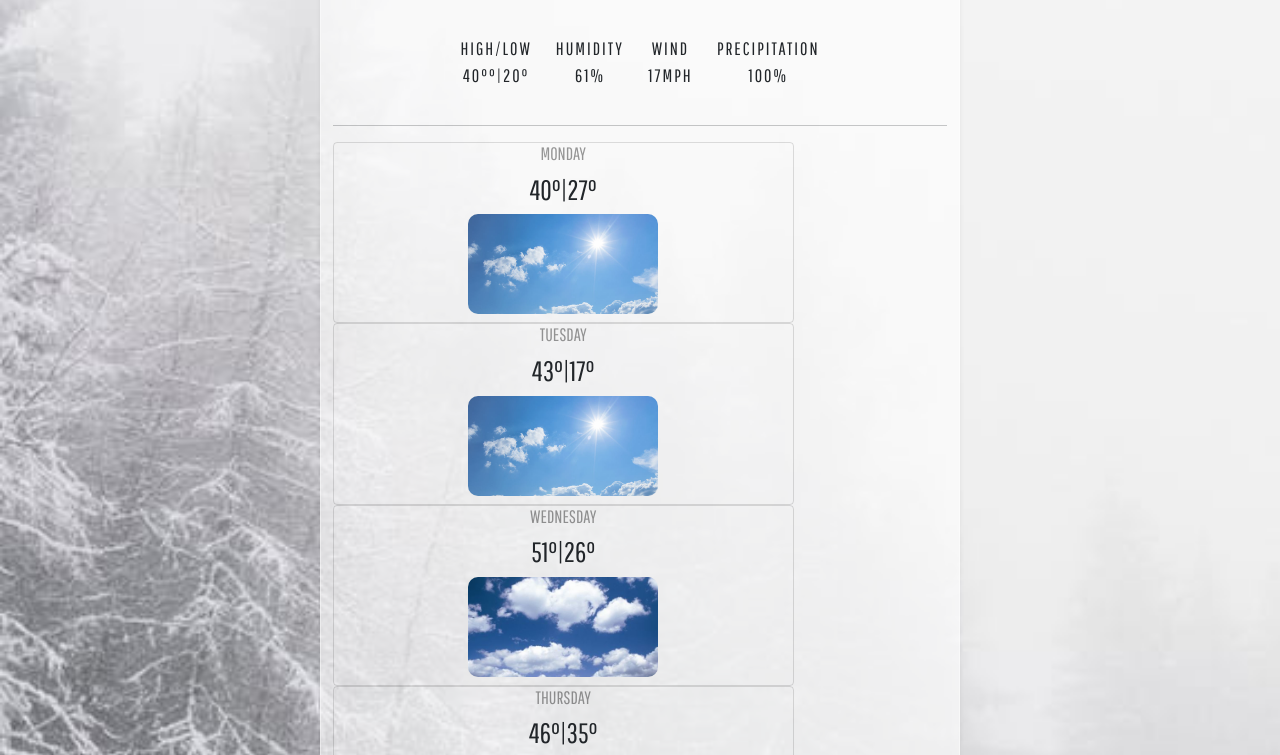
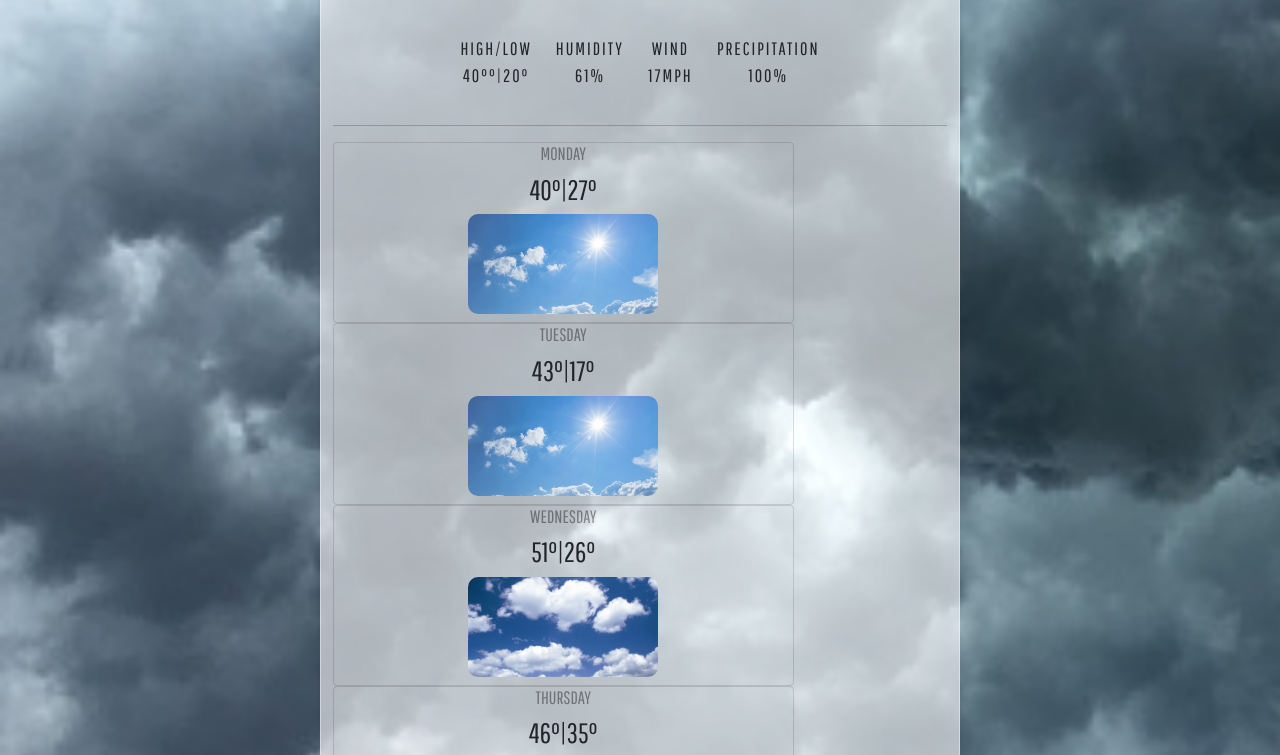
Before and after one commit to SamanthaJChisum/Weather-App-Current, a plain HTML site: page index.html in a window 1280 px wide. Shown: the part 240-995 px from the top of the page. Drawn offline with nearby package versions, Linux system fonts and the light colour scheme; no server answers.

Commit message:
change in background image

```diff
--- a/src/styles.css
+++ b/src/styles.css
@@ -1,5 +1,5 @@
 body {
-  background-image: url(../img/SnowDay.jpeg);
+  background-image: url(../img/Thunderstorms.jpeg);
   background-repeat: no-repeat;
   background-size: cover;
   height: max-content;
```
